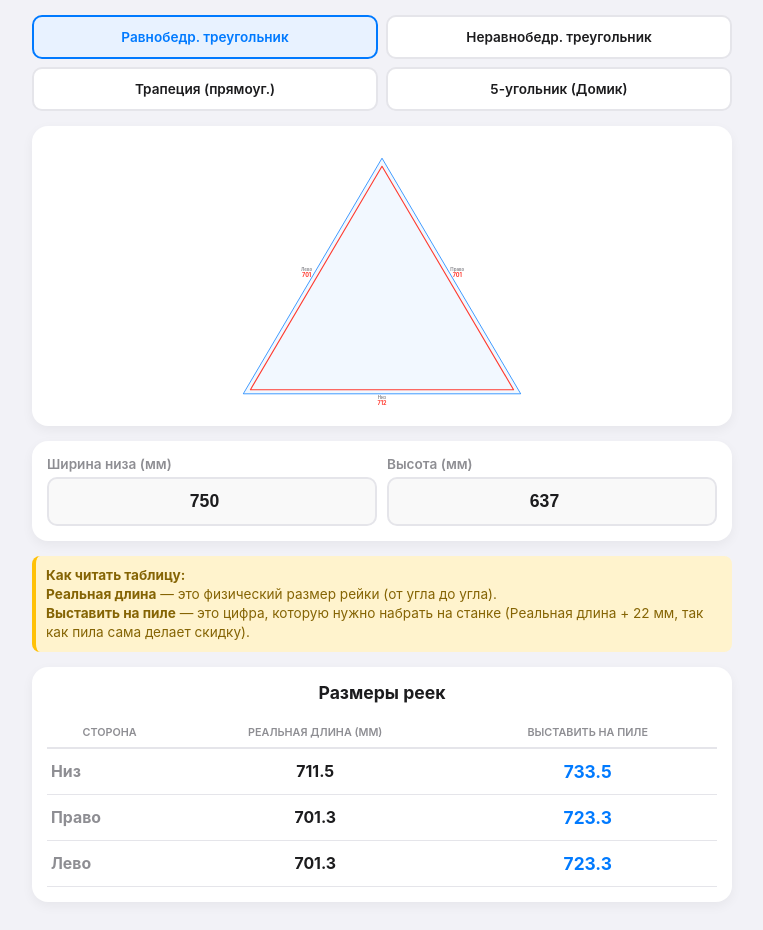
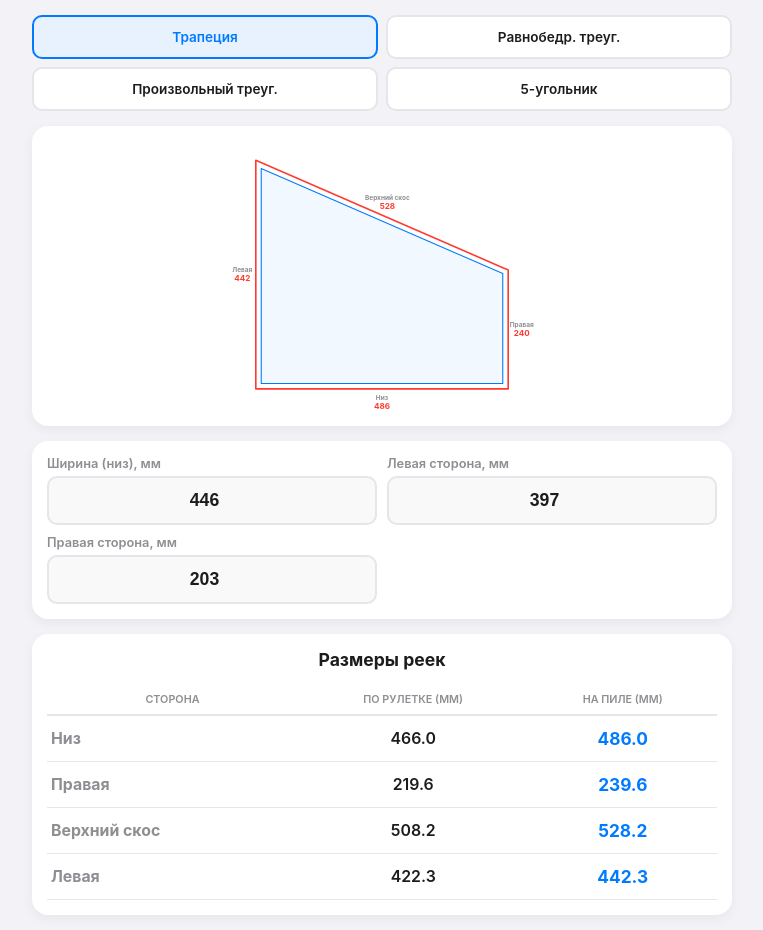
Before and after one commit to Artem2685/index.html, a plain HTML site: page index.html in a window 1280 px wide. Shown: the whole page, without its empty margins (258-1021 px from the left). Drawn offline with Linux system fonts and the light colour scheme.

Commit message:
Update index.html

```diff
--- a/index.html
+++ b/index.html
@@ -9,12 +9,12 @@
         body { font-family: -apple-system, BlinkMacSystemFont, "Segoe UI", Roboto, sans-serif; margin: 0; padding: 15px; background-color: var(--bg); color: var(--text); -webkit-user-select: none; }
         .container { max-width: 700px; margin: 0 auto; }
 
-        /* Кнопки выбора фигур */
+        /* Вкладки фигур */
         .shape-tabs { display: grid; grid-template-columns: 1fr 1fr; gap: 8px; margin-bottom: 15px; }
         .shape-btn { padding: 12px 5px; border: 2px solid #E5E5EA; border-radius: 10px; background: var(--card); font-size: 0.85em; font-weight: 600; text-align: center; cursor: pointer; color: var(--text); transition: all 0.2s; }
         .shape-btn.active { border-color: var(--primary); background: #E8F2FF; color: var(--primary); }
 
-        /* Область рисования */
+        /* Графика */
         .canvas-container { background: var(--card); border-radius: 16px; padding: 10px; margin-bottom: 15px; box-shadow: 0 4px 12px rgba(0,0,0,0.05); display: flex; justify-content: center; align-items: center; height: 280px; }
         svg { width: 100%; height: 100%; overflow: visible; }
 
@@ -22,31 +22,28 @@
         .input-card { background: var(--card); border-radius: 16px; padding: 15px; margin-bottom: 15px; box-shadow: 0 4px 12px rgba(0,0,0,0.05); }
         .input-grid { display: grid; grid-template-columns: 1fr 1fr; gap: 10px; }
         .input-group { display: flex; flex-direction: column; }
-        .input-group label { font-weight: 600; font-size: 0.85em; margin-bottom: 5px; color: var(--sec); }
+        .input-group label { font-weight: 600; font-size: 0.8em; margin-bottom: 5px; color: var(--sec); }
         .input-group input { padding: 12px; border: 2px solid #E5E5EA; border-radius: 10px; font-size: 1.1em; font-weight: 600; text-align: center; background: #F9F9F9; color: var(--text); }
         .input-group input:focus { outline: none; border-color: var(--primary); background: #fff; }
 
-        /* Таблица результатов */
+        /* Таблица */
         .results-card { background: var(--card); border-radius: 16px; padding: 15px; box-shadow: 0 4px 12px rgba(0,0,0,0.05); overflow-x: auto; }
         .results-title { font-size: 1.1em; font-weight: bold; margin-bottom: 15px; text-align: center; }
         table { width: 100%; border-collapse: collapse; font-size: 0.9em; text-align: center; }
         th { color: var(--sec); font-weight: 600; text-transform: uppercase; font-size: 0.75em; padding: 8px 4px; border-bottom: 2px solid #E5E5EA; }
         td { padding: 12px 4px; border-bottom: 1px solid #E5E5EA; font-weight: 600; }
         .td-name { text-align: left; font-weight: bold; color: var(--sec); font-size: 1.1em; }
-        .td-val { font-size: 1.1em; font-weight: bold; color: var(--text); }
+        .td-real { font-size: 1.1em; color: var(--text); }
         .td-saw { font-size: 1.2em; font-weight: bold; color: var(--primary); }
-
-        /* Подсказка */
-        .info-box { background: #FFF3CD; border-left: 4px solid #FFC107; padding: 10px; border-radius: 8px; font-size: 0.85em; margin-bottom: 15px; color: #856404; line-height: 1.4; }
     </style>
 </head>
 <body>
     <div class="container">
         <div class="shape-tabs">
-            <div class="shape-btn active" onclick="setShape('iso_tri', this)">Равнобедр. треугольник</div>
-            <div class="shape-btn" onclick="setShape('scalene_tri', this)">Неравнобедр. треугольник</div>
-            <div class="shape-btn" onclick="setShape('trap', this)">Трапеция (прямоуг.)</div>
-            <div class="shape-btn" onclick="setShape('penta', this)">5-угольник (Домик)</div>
+            <div class="shape-btn active" onclick="setShape('trap', this)">Трапеция</div>
+            <div class="shape-btn" onclick="setShape('iso_tri', this)">Равнобедр. треуг.</div>
+            <div class="shape-btn" onclick="setShape('scalene_tri', this)">Произвольный треуг.</div>
+            <div class="shape-btn" onclick="setShape('penta', this)">5-угольник</div>
         </div>
 
         <div class="canvas-container">
@@ -55,20 +52,14 @@
 
         <div class="input-card" id="inputFields"></div>
 
-        <div class="info-box">
-            <b>Как читать таблицу:</b><br>
-            <b>Реальная длина</b> — это физический размер рейки (от угла до угла).<br>
-            <b>Выставить на пиле</b> — это цифра, которую нужно набрать на станке (Реальная длина + 22 мм, так как пила сама делает скидку).
-        </div>
-
         <div class="results-card">
             <div class="results-title">Размеры реек</div>
             <table>
                 <thead>
                     <tr>
                         <th>Сторона</th>
-                        <th>Реальная длина (мм)</th>
-                        <th>Выставить на пиле</th>
+                        <th>По рулетке (мм)</th>
+                        <th>На пиле (мм)</th>
                     </tr>
                 </thead>
                 <tbody id="resultsBody"></tbody>
@@ -77,7 +68,9 @@
     </div>
 
     <script>
-        let currentShape = 'iso_tri';
+        let currentShape = 'trap';
+        const OFFSET = 10; // Отступ 10 мм
+        const TAPE = 20;   // Рулетка с 2 см
 
         function setShape(shape, btn) {
             currentShape = shape;
@@ -90,129 +83,183 @@
             const container = document.getElementById('inputFields');
             let html = '';
 
-            if (currentShape === 'iso_tri') {
+            if (currentShape === 'trap') {
                 html = `
                     <div class="input-grid">
-                        <div class="input-group"><label>Ширина низа (мм)</label><input type="number" id="val_w" value="750" oninput="calculateAndDraw()"></div>
-                        <div class="input-group"><label>Высота (мм)</label><input type="number" id="val_h" value="637" oninput="calculateAndDraw()"></div>
+                        <div class="input-group"><label>Ширина (низ), мм</label><input type="number" id="val_w" value="446" oninput="calculateAndDraw()"></div>
+                        <div class="input-group"><label>Левая сторона, мм</label><input type="number" id="val_l" value="397" oninput="calculateAndDraw()"></div>
+                        <div class="input-group"><label>Правая сторона, мм</label><input type="number" id="val_r" value="203" oninput="calculateAndDraw()"></div>
+                    </div>`;
+            } else if (currentShape === 'iso_tri') {
+                html = `
+                    <div class="input-grid">
+                        <div class="input-group"><label>Ширина низа, мм</label><input type="number" id="val_w" value="750" oninput="calculateAndDraw()"></div>
+                        <div class="input-group"><label>Высота, мм</label><input type="number" id="val_h" value="637" oninput="calculateAndDraw()"></div>
                     </div>`;
             } else if (currentShape === 'scalene_tri') {
                 html = `
                     <div class="input-grid">
-                        <div class="input-group"><label>Ширина низа (мм)</label><input type="number" id="val_w" value="446" oninput="calculateAndDraw()"></div>
-                        <div class="input-group"><label>Высота (мм)</label><input type="number" id="val_h" value="226" oninput="calculateAndDraw()"></div>
-                        <div class="input-group"><label>Сдвиг вершины от левого края (мм)</label><input type="number" id="val_x" value="151" oninput="calculateAndDraw()"></div>
-                    </div>`;
-            } else if (currentShape === 'trap') {
-                html = `
-                    <div class="input-grid">
-                        <div class="input-group"><label>Ширина низа (мм)</label><input type="number" id="val_w" value="660" oninput="calculateAndDraw()"></div>
-                        <div class="input-group"><label>Левая сторона (мм)</label><input type="number" id="val_l" value="850" oninput="calculateAndDraw()"></div>
-                        <div class="input-group"><label>Правая сторона (мм)</label><input type="number" id="val_r" value="1140" oninput="calculateAndDraw()"></div>
+                        <div class="input-group"><label>Ширина низа, мм</label><input type="number" id="val_w" value="446" oninput="calculateAndDraw()"></div>
+                        <div class="input-group"><label>Высота, мм</label><input type="number" id="val_h" value="226" oninput="calculateAndDraw()"></div>
+                        <div class="input-group"><label>Сдвиг вершины (мм)</label><input type="number" id="val_x" value="151" oninput="calculateAndDraw()"></div>
                     </div>`;
             } else if (currentShape === 'penta') {
                 html = `
                     <div class="input-grid">
-                        <div class="input-group"><label>Общая ширина (мм)</label><input type="number" id="val_w" value="2010" oninput="calculateAndDraw()"></div>
-                        <div class="input-group"><label>Высота боковин (мм)</label><input type="number" id="val_hl" value="885" oninput="calculateAndDraw()"></div>
-                        <div class="input-group"><label>Общая высота (мм)</label><input type="number" id="val_hp" value="1502" oninput="calculateAndDraw()"></div>
+                        <div class="input-group"><label>Общая ширина, мм</label><input type="number" id="val_w" value="2010" oninput="calculateAndDraw()"></div>
+                        <div class="input-group"><label>Высота боковин, мм</label><input type="number" id="val_hl" value="885" oninput="calculateAndDraw()"></div>
+                        <div class="input-group"><label>Общая высота, мм</label><input type="number" id="val_hp" value="1502" oninput="calculateAndDraw()"></div>
                     </div>`;
             }
             container.innerHTML = html;
             calculateAndDraw();
         }
 
+        // Функция для точного геометрического смещения многоугольника внутрь на 10 мм
+        function offsetPolygon(pts, offset) {
+            const n = pts.length;
+            const innerPts = [];
+
+            // 1. Смещаем каждую линию
+            const lines = [];
+            for (let i = 0; i < n; i++) {
+                const p1 = pts[i];
+                const p2 = pts[(i + 1) % n];
+
+                let dx = p2.x - p1.x;
+                let dy = p2.y - p1.y;
+                const len = Math.hypot(dx, dy);
+
+                // Вектор нормали, направленный внутрь (зависит от обхода, у нас обход по часовой)
+                let nx = dy / len;
+                let ny = -dx / len;
+
+                lines.push({
+                    x1: p1.x + nx * offset,
+                    y1: p1.y + ny * offset,
+                    x2: p2.x + nx * offset,
+                    y2: p2.y + ny * offset
+                });
+            }
+
+            // 2. Находим точки пересечения смещенных линий
+            for (let i = 0; i < n; i++) {
+                const l1 = lines[(i - 1 + n) % n]; // Предыдущая линия
+                const l2 = lines[i];               // Текущая линия
+
+                // Формула пересечения двух прямых
+                const A1 = l1.y2 - l1.y1;
+                const B1 = l1.x1 - l1.x2;
+                const C1 = A1 * l1.x1 + B1 * l1.y1;
+
+                const A2 = l2.y2 - l2.y1;
+                const B2 = l2.x1 - l2.x2;
+                const C2 = A2 * l2.x1 + B2 * l2.y1;
+
+                const det = A1 * B2 - A2 * B1;
+                if (Math.abs(det) > 0.001) {
+                    innerPts.push({
+                        x: (B2 * C1 - B1 * C2) / det,
+                        y: (A1 * C2 - A2 * C1) / det
+                    });
+                } else {
+                    // Если линии параллельны, берем просто точку со смещением
+                    innerPts.push({x: l2.x1, y: l2.y1});
+                }
+            }
+            return innerPts;
+        }
+
         function calculateAndDraw() {
             let pts = [];
             let labels = [];
 
-            // Координаты строятся так, чтобы Y рос вверх (как на бумаге),
-            // при отрисовке в SVG мы перевернем их.
-
-            if (currentShape === 'iso_tri') {
+            if (currentShape === 'trap') {
+                const w = parseFloat(document.getElementById('val_w').value) || 1;
+                const l = parseFloat(document.getElementById('val_l').value) || 1;
+                const r = parseFloat(document.getElementById('val_r').value) || 1;
+                // Прямоугольная трапеция (левый нижний угол - прямой)
+                pts = [{x:0, y:0}, {x:w, y:0}, {x:w, y:r}, {x:0, y:l}];
+                labels = ['Низ', 'Правая', 'Верхний скос', 'Левая'];
+            }
+            else if (currentShape === 'iso_tri') {
                 const w = parseFloat(document.getElementById('val_w').value) || 1;
                 const h = parseFloat(document.getElementById('val_h').value) || 1;
                 pts = [{x:0, y:0}, {x:w, y:0}, {x:w/2, y:h}];
-                labels = ['Низ', 'Право', 'Лево'];
+                labels = ['Низ', 'Правая', 'Левая'];
             }
             else if (currentShape === 'scalene_tri') {
                 const w = parseFloat(document.getElementById('val_w').value) || 1;
                 const h = parseFloat(document.getElementById('val_h').value) || 1;
                 const x = parseFloat(document.getElementById('val_x').value) || 1;
                 pts = [{x:0, y:0}, {x:w, y:0}, {x:x, y:h}];
-                labels = ['Низ', 'Право', 'Лево'];
-            }
-            else if (currentShape === 'trap') {
-                const w = parseFloat(document.getElementById('val_w').value) || 1;
-                const l = parseFloat(document.getElementById('val_l').value) || 1;
-                const r = parseFloat(document.getElementById('val_r').value) || 1;
-
-                // Прямоугольная трапеция (левая сторона вертикальная)
-                pts = [{x:0, y:0}, {x:w, y:0}, {x:w, y:r}, {x:0, y:l}];
-                labels = ['Низ', 'Право', 'Верх', 'Лево'];
+                labels = ['Низ', 'Правая', 'Левая'];
             }
             else if (currentShape === 'penta') {
                 const w = parseFloat(document.getElementById('val_w').value) || 1;
                 const hl = parseFloat(document.getElementById('val_hl').value) || 1;
                 const hp = parseFloat(document.getElementById('val_hp').value) || 1;
-
                 pts = [{x:0, y:0}, {x:w, y:0}, {x:w, y:hl}, {x:w/2, y:hp}, {x:0, y:hl}];
-                labels = ['Низ', 'Право', 'Скат-Право', 'Скат-Лево', 'Лево'];
+                labels = ['Низ', 'Правая', 'Скат правый', 'Скат левый', 'Левая'];
             }
 
             const n = pts.length;
-            const innerPts = [];
-            const frameSides = [];
+            const realLens = [];
+            const sawLens = [];
 
-            // Алгоритм смещения внутрь на 11 мм
+            if (currentShape.includes('tri')) {
+                // Для треугольников используем проверенную формулу с тангенсами
+                const angles = [];
                 for (let i = 0; i < n; i++) {
                     const p0 = pts[(i - 1 + n) % n];
                     const p1 = pts[i];
                     const p2 = pts[(i + 1) % n];
-
                     const v1 = { x: p0.x - p1.x, y: p0.y - p1.y };
                     const v2 = { x: p2.x - p1.x, y: p2.y - p1.y };
+                    const dot = v1.x * v2.x + v1.y * v2.y;
                     const len1 = Math.hypot(v1.x, v1.y);
                     const len2 = Math.hypot(v2.x, v2.y);
-                const u1 = { x: v1.x / len1, y: v1.y / len1 };
-                const u2 = { x: v2.x / len2, y: v2.y / len2 };
-
-                const dot = u1.x * u2.x + u1.y * u2.y;
-                const angle = Math.acos(Math.max(-1, Math.min(1, dot)));
-                const dist = 11 / Math.sin(angle / 2);
-
-                let bisector = { x: u1.x + u2.x, y: u1.y + u2.y };
-                const blen = Math.hypot(bisector.x, bisector.y);
-                if (blen > 0.001) {
-                    bisector.x /= blen;
-                    bisector.y /= blen;
+                    let angle = Math.acos(Math.max(-1, Math.min(1, dot / (len1 * len2))));
+                    const cross = v1.x * v2.y - v1.y * v2.x;
+                    if (cross < 0) angle = 2 * Math.PI - angle;
+                    angles.push(angle);
                 }
 
-                // Смещаем точку внутрь по биссектрисе
-                innerPts.push({
-                    x: p1.x + bisector.x * dist,
-                    y: p1.y + bisector.y * dist
-                });
+                for (let i = 0; i < n; i++) {
+                    const p1 = pts[i];
+                    const p2 = pts[(i + 1) % n];
+                    const L = Math.hypot(p2.x - p1.x, p2.y - p1.y);
+
+                    const tan1 = Math.tan(angles[i] / 2);
+                    const tan2 = Math.tan(angles[(i + 1) % n] / 2);
+
+                    const sawL = L - 11 * (tan1 + tan2);
+                    realLens.push(sawL); // Внутренняя длина
+                    sawLens.push(sawL);  // На пиле выставляем то же самое
+                }
+            } else {
+                // Для трапеций и 5-угольников используем геометрическое смещение на 10мм
+                const innerPts = offsetPolygon(pts, OFFSET);
+
+                for (let i = 0; i < n; i++) {
+                    const p1 = innerPts[i];
+                    const p2 = innerPts[(i + 1) % n];
+                    const L_inner = Math.hypot(p2.x - p1.x, p2.y - p1.y);
+
+                    realLens.push(L_inner);
+                    sawLens.push(L_inner + TAPE); // Прибавляем 20 мм для пилы
+                }
             }
 
-            // Вычисляем длины сторон внутреннего контура
-            for (let i = 0; i < n; i++) {
-                const ip1 = innerPts[i];
-                const ip2 = innerPts[(i + 1) % n];
-                const L_inner = Math.hypot(ip2.x - ip1.x, ip2.y - ip1.y);
-                frameSides.push(L_inner);
+            drawSVG(pts, realLens, sawLens, labels);
         }
 
-            drawSVG(pts, innerPts, frameSides, labels);
-        }
-
-        function drawSVG(glassPts, innerPts, frameLens, labels) {
+        function drawSVG(glassPts, realLens, sawLens, labels) {
             const svg = document.getElementById('drawingArea');
             svg.innerHTML = '';
 
-            // Переворачиваем Y для SVG (в SVG Y идет вниз)
-            const svgGlassPts = glassPts.map(p => ({x: p.x, y: -p.y}));
-            const svgInnerPts = innerPts.map(p => ({x: p.x, y: -p.y}));
+            const svgGlassPts = glassPts.map(p => ({x: p.x, y: -p.y})); // Переворот Y для SVG
+            const innerPts = offsetPolygon(glassPts, OFFSET).map(p => ({x: p.x, y: -p.y}));
 
             const minX = Math.min(...svgGlassPts.map(p => p.x));
             const maxX = Math.max(...svgGlassPts.map(p => p.x));
@@ -225,20 +272,20 @@
 
             svg.setAttribute('viewBox', `${minX - padding} ${minY - padding} ${w + padding*2} ${h + padding*2}`);
 
-            // Рисуем стекло (голубой)
+            // Внешнее стекло
             let glassPath = svgGlassPts.map(p => `${p.x},${p.y}`).join(' ');
             svg.innerHTML += `<polygon points="${glassPath}" fill="rgba(0, 122, 255, 0.05)" stroke="#007AFF" stroke-width="2" stroke-linejoin="round" />`;
 
-            // Рисуем внутренний контур (красный)
-            let framePath = svgInnerPts.map(p => `${p.x},${p.y}`).join(' ');
+            // Внутренний контур
+            let framePath = innerPts.map(p => `${p.x},${p.y}`).join(' ');
             svg.innerHTML += `<polygon points="${framePath}" fill="none" stroke="#FF3B30" stroke-width="3" stroke-linejoin="round" />`;
 
             let tableHTML = '';
             const centerX = (minX + maxX) / 2;
             const centerY = (minY + maxY) / 2;
 
-            for (let i = 0; i < svgInnerPts.length; i++) {
-                const ip1 = svgInnerPts[i], ip2 = svgInnerPts[(i + 1) % svgInnerPts.length];
+            for (let i = 0; i < innerPts.length; i++) {
+                const ip1 = innerPts[i], ip2 = innerPts[(i + 1) % innerPts.length];
                 const midX = (ip1.x + ip2.x) / 2;
                 const midY = (ip1.y + ip2.y) / 2;
 
@@ -250,30 +297,25 @@
                     nx = -nx; ny = -ny;
                 }
 
-                const textX = midX + nx * 30;
-                const textY = midY + ny * 30;
+                const textX = midX + nx * 25;
+                const textY = midY + ny * 25;
 
-                // Выводим реальную длину на графике
                 svg.innerHTML += `
                     <text x="${textX}" y="${textY - 5}" text-anchor="middle" font-size="12" font-weight="bold" fill="#8E8E93">${labels[i]}</text>
-                    <text x="${textX}" y="${textY + 12}" text-anchor="middle" font-size="15" font-weight="bold" fill="#FF3B30">${frameLens[i].toFixed(0)}</text>
+                    <text x="${textX}" y="${textY + 12}" text-anchor="middle" font-size="15" font-weight="bold" fill="#FF3B30">${sawLens[i].toFixed(0)}</text>
                 `;
-
-                // Считаем значение для пилы: реальная длина + 22 мм
-                const sawValue = frameLens[i] + 22;
 
                 tableHTML += `
                     <tr>
                         <td class="td-name">${labels[i]}</td>
-                        <td class="td-val">${frameLens[i].toFixed(1)}</td>
-                        <td class="td-saw">${sawValue.toFixed(1)}</td>
+                        <td class="td-real">${realLens[i].toFixed(1)}</td>
+                        <td class="td-saw">${sawLens[i].toFixed(1)}</td>
                     </tr>
                 `;
             }
             document.getElementById('resultsBody').innerHTML = tableHTML;
         }
 
-        // Инициализация при запуске
         renderInputs();
     </script>
 </body>
```
Lines whose indentation alone changed are shown as unchanged.
